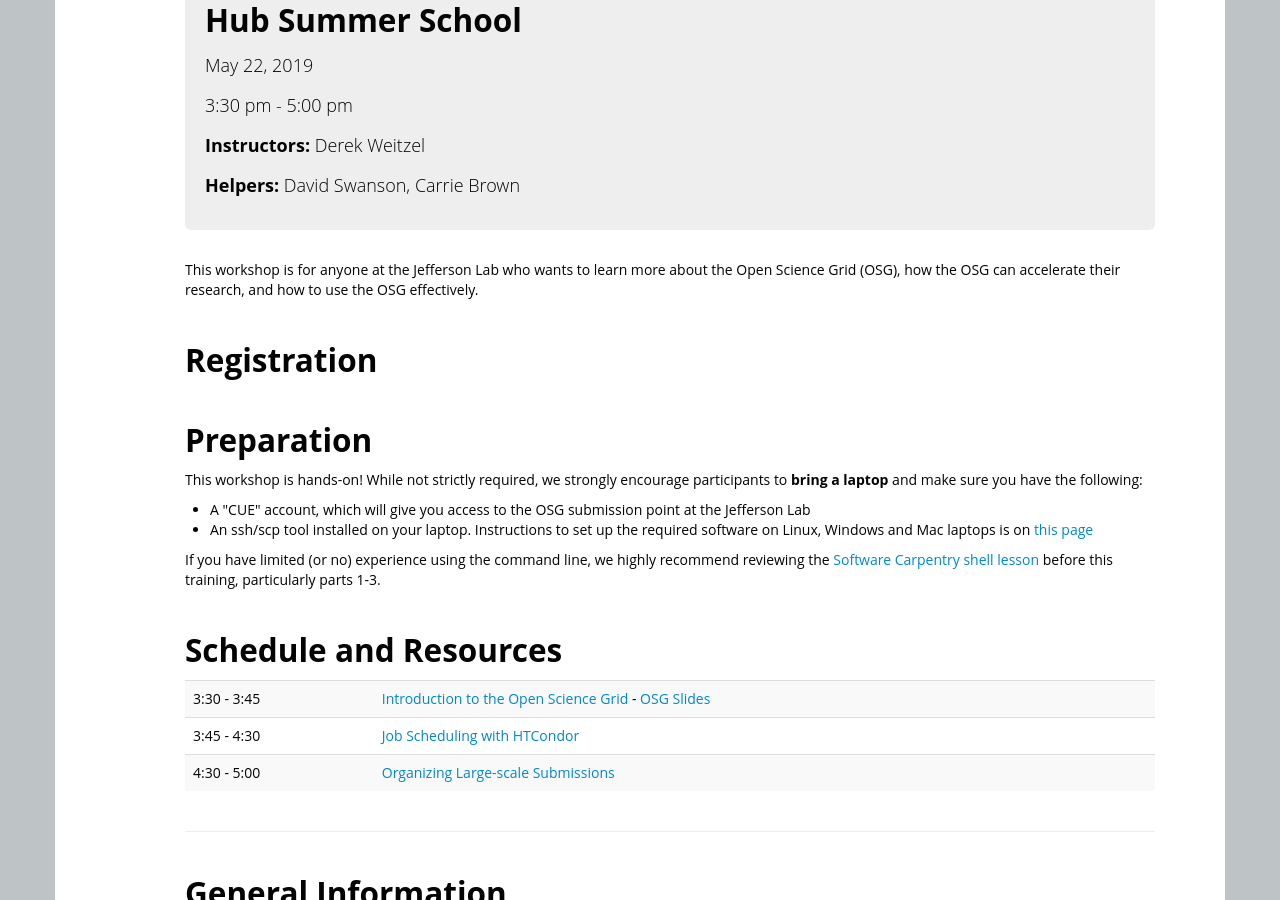
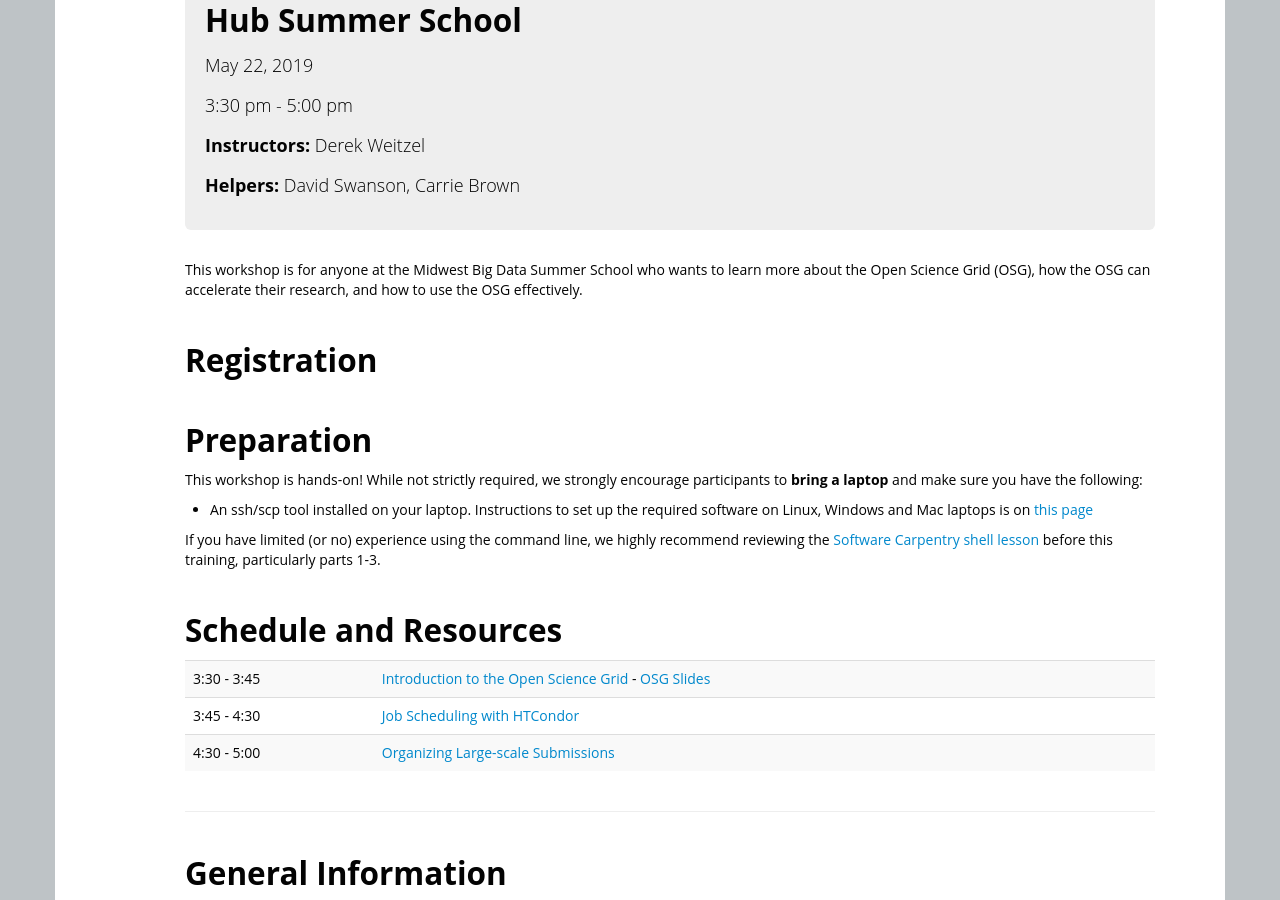
Before and after one commit to unlhcc/OSG-UserTraining-MWBD-2019, a Jekyll site: the page built from index.html, in a window 1280 px wide and 900 px high, scrolled down 313 px. Built offline with Jekyll 4.4.1, drawn with Linux system fonts in a browser that asks for light colours.

Commit message:
Update index.html

```diff
--- a/index.html
+++ b/index.html
@@ -20,7 +20,7 @@
     Edit the values in the parameter block above to be appropriate for your bootcamp.
 -->
 
-<p>This workshop is for anyone at the Jefferson Lab who wants to learn more
+<p>This workshop is for anyone at the Midwest Big Data Summer School who wants to learn more
 about the Open Science Grid (OSG), how the OSG can accelerate their research, and how
 to use the OSG effectively.</p>
 
@@ -33,7 +33,6 @@
 <p>This workshop is hands-on!  While not strictly required, we
 strongly encourage participants to <b>bring a laptop</b> and make sure you have the following:
 <ul>
-<li>A "CUE" account, which will give you access to the OSG submission point at the Jefferson Lab</li>
 <li>An ssh/scp tool installed on your laptop.  Instructions to set up the required
 software on Linux, Windows and Mac laptops is on <a href="setup.html">this page</a></li>
 </ul>
```
